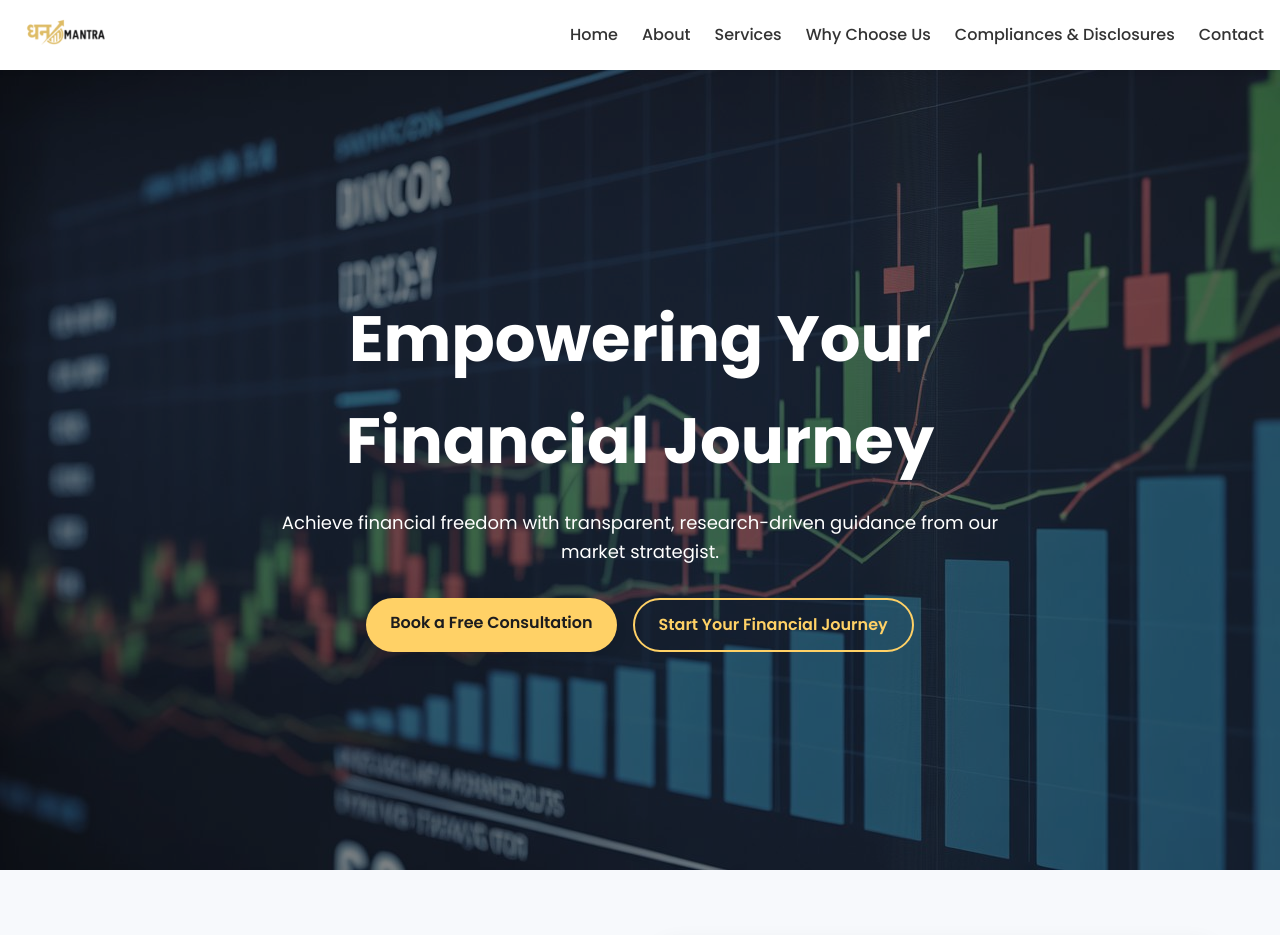
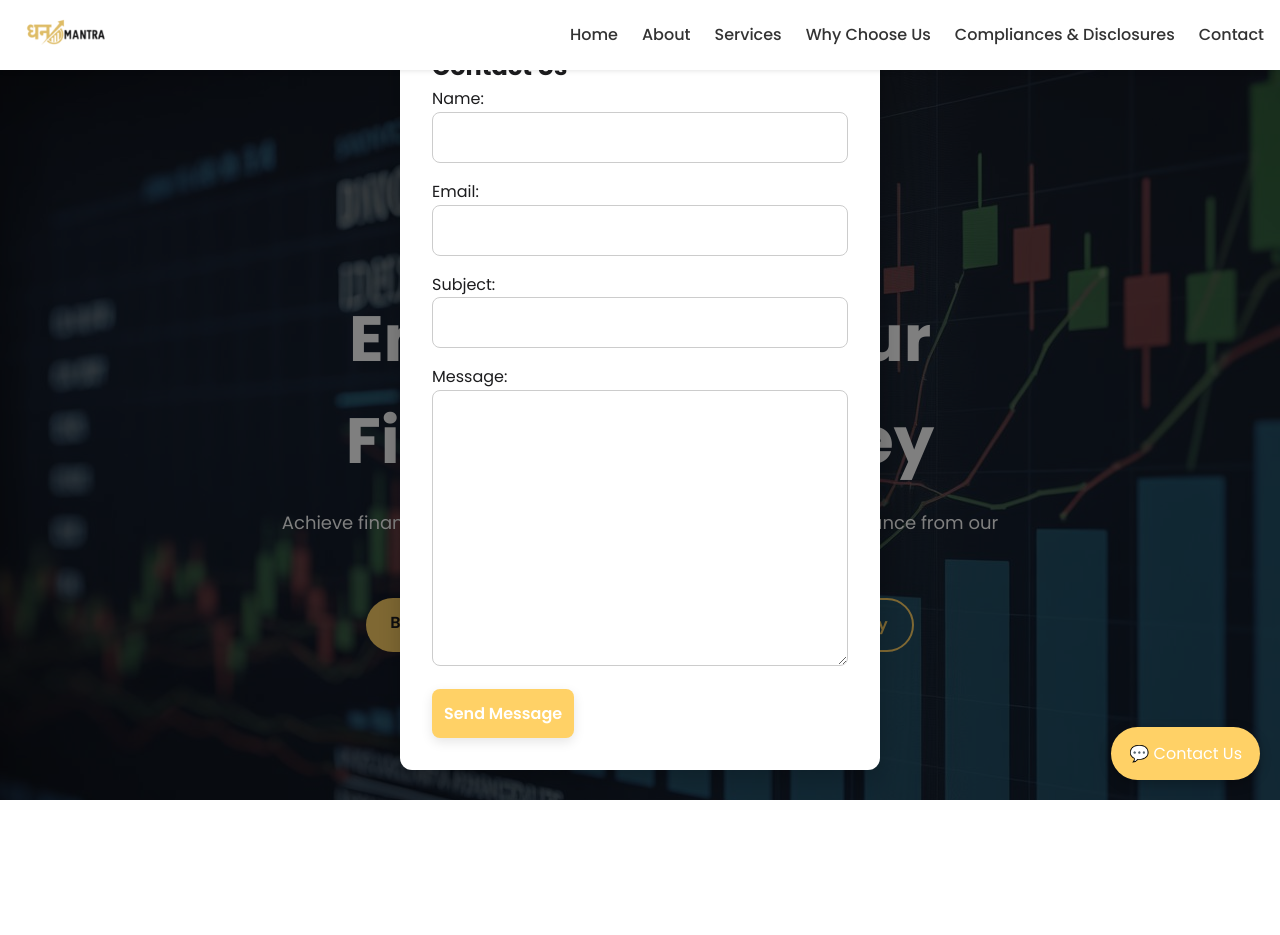
Before and after one commit to VireshShah17/DhanMantra, a Django app: page / in a window 1280 px wide. Shown: the top 935 px of the page. After the commit the page ends 800 px from the top, so only its background shows below. Run offline with Django 5.2, Linux system fonts and the light colour scheme; grey boxes are pictures that could not be loaded.

Commit message:
Contact us form modal

```diff
--- /dev/null
+++ b/core/context_processors.py
@@ -0,0 +1,5 @@
+from .forms import ContactForm
+
+
+def contactModal(request):
+    return {'form': ContactForm()}
--- a/dhanmantra/settings.py
+++ b/dhanmantra/settings.py
@@ -65,6 +65,7 @@ TEMPLATES = [
                 'django.template.context_processors.request',
                 'django.contrib.auth.context_processors.auth',
                 'django.contrib.messages.context_processors.messages',
+                'core.context_processors.contactModal',
             ],
         },
     },
--- a/static/css/styles.css
+++ b/static/css/styles.css
@@ -966,3 +966,90 @@ body {
         padding: 20px;
     }
 }
+
+/* === Modal Overlay === */
+.modal {
+    display: none;
+    position: fixed;
+    z-index: 999;
+    inset: 0;
+    /* shorthand for top, right, bottom, left = 0 */
+    background-color: rgba(0, 0, 0, 0.5);
+    padding: 1rem;
+    overflow-y: auto;
+}
+
+/* === Modal Box === */
+.modal-content {
+    background-color: #fff;
+    margin: auto;
+    padding: 2rem;
+    border-radius: 12px;
+    width: 100%;
+    max-width: 480px;
+    position: relative;
+    animation: fadeIn 0.3s ease-in-out;
+    box-shadow: 0 8px 24px rgba(0, 0, 0, 0.2);
+}
+
+/* === Close Button === */
+.close {
+    position: absolute;
+    top: 10px;
+    right: 16px;
+    font-size: 1.8rem;
+    font-weight: bold;
+    color: #555;
+    cursor: pointer;
+    transition: color 0.2s;
+}
+
+.close:hover {
+    color: #000;
+}
+
+/* === Floating Button (Mobile-safe) === */
+.open-modal-btn {
+    position: fixed;
+    bottom: 20px;
+    right: 20px;
+    background: var(--accent, #007BFF);
+    color: white;
+    border: none;
+    padding: 14px 18px;
+    border-radius: 50px;
+    font-size: 16px;
+    cursor: pointer;
+    z-index: 1000;
+    box-shadow: 0 4px 12px rgba(0, 0, 0, 0.25);
+    transition: background 0.3s ease;
+}
+
+.open-modal-btn:hover {
+    background: #0056b3;
+}
+
+@keyframes fadeIn {
+    from {
+        opacity: 0;
+        transform: translateY(-10px);
+    }
+
+    to {
+        opacity: 1;
+        transform: translateY(0);
+    }
+}
+
+/* === Responsive Touchups === */
+@media (max-width: 480px) {
+    .modal-content {
+        padding: 1.5rem 1rem;
+        border-radius: 8px;
+    }
+
+    .open-modal-btn {
+        font-size: 14px;
+        padding: 10px 14px;
+    }
+}
--- a/templates/base.html
+++ b/templates/base.html
@@ -21,7 +21,7 @@
     <!-- Navbar -->
     <nav class="navbar" data-aos="fade-down">
         <a href="{% url 'home' %}" class="logo"><img src="{% static 'images/dhan_mantra_logo.png' %}"></a>
-        <button class="menu-toggle"  aria-label="Toggle Menu">&#9776;</button>
+        <button class="menu-toggle" aria-label="Toggle Menu">&#9776;</button>
         <div class="nav-links" id="navLinks">
             <a href="{% url 'home' %}">Home</a>
             <a href="{% url 'about' %}">About</a>
@@ -34,6 +34,22 @@
 
     {% block content %}
     {% endblock %}
+
+    <!-- Floating Button -->
+    <button class="open-modal-btn" onclick="openModal()">💬 Contact Us</button>
+
+    <!-- Contact Modal -->
+    <div id="contactModal" class="modal">
+        <div class="modal-content">
+            <span class="close" onclick="closeModal()">&times;</span>
+            <h2>Contact Us</h2>
+            <form class="contact-form" method="post" action="">
+                {% csrf_token %}
+                {{ form.as_p }}
+                <button type="submit" class="btn btn-primary">Send Message</button>
+            </form>
+        </div>
+    </div>
 
     <!-- Footer -->
     <footer class="footer">
@@ -99,6 +115,38 @@
                 console.warn("Menu toggle or navLinks not found.");
             }
         });
+
+        const modal = document.getElementById("contactModal");
+
+        function openModal() {
+            modal.style.display = "block";
+        }
+
+        function closeModal() {
+            modal.style.display = "none";
+        }
+
+        // Close when clicking outside the modal
+        window.onclick = function (event) {
+            if (event.target === modal) {
+                closeModal();
+            }
+        };
+
+        // Open modal once when homepage loads
+        window.addEventListener('DOMContentLoaded', () => {
+            setTimeout(openModal, 500); // slight delay for effect
+        });
+
+        function openModal() {
+            document.body.style.overflow = 'hidden';
+            document.getElementById("contactModal").style.display = "block";
+        }
+
+        function closeModal() {
+            document.body.style.overflow = 'auto';
+            document.getElementById("contactModal").style.display = "none";
+        }
     </script>
 </body>
 
```
Also changed, not shown: core/views.py (line endings or trailing spaces), 1 other file.
